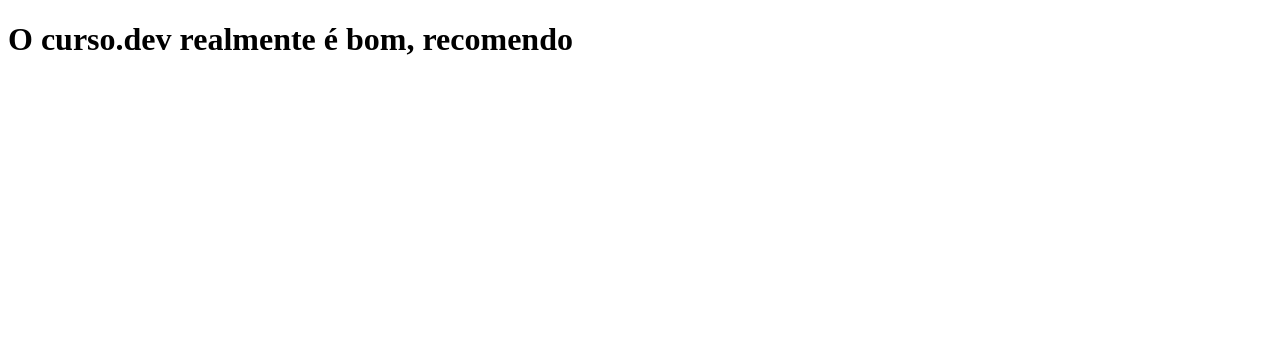
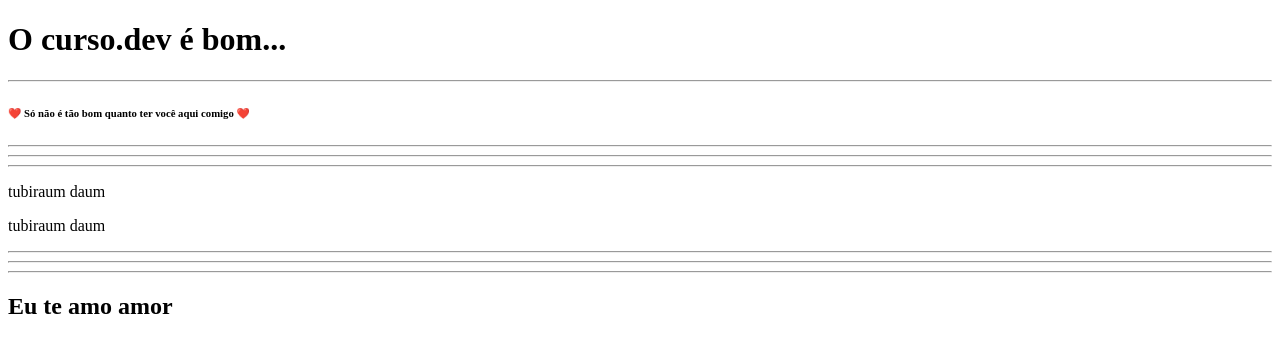
Before and after one commit to vittodip/clone-tabnews, a Next.js app: page / in a window 1280 px wide. Shown: the top 352 px of the page. Built offline with nearby package versions, Linux system fonts and the light colour scheme.

Commit message:
modifica a frase

```diff
--- a/pages/index.js
+++ b/pages/index.js
@@ -1,5 +1,20 @@
 function Home() {
-    return <h1>O curso.dev realmente é bom, recomendo</h1>
+    return (
+        <div>
+            <h1>O curso.dev é bom...</h1>
+            <hr/>
+            <h6>❤️ Só não é tão bom quanto ter você aqui comigo ❤️</h6>
+            <hr/>
+            <hr/>
+            <hr/>
+            <p>tubiraum daum</p>
+            <p>tubiraum daum</p>
+            <hr/>
+            <hr/>
+            <hr/>
+            <h2>Eu te amo amor</h2>
+        </div>
+    )
 }
 
 export default Home;
```
